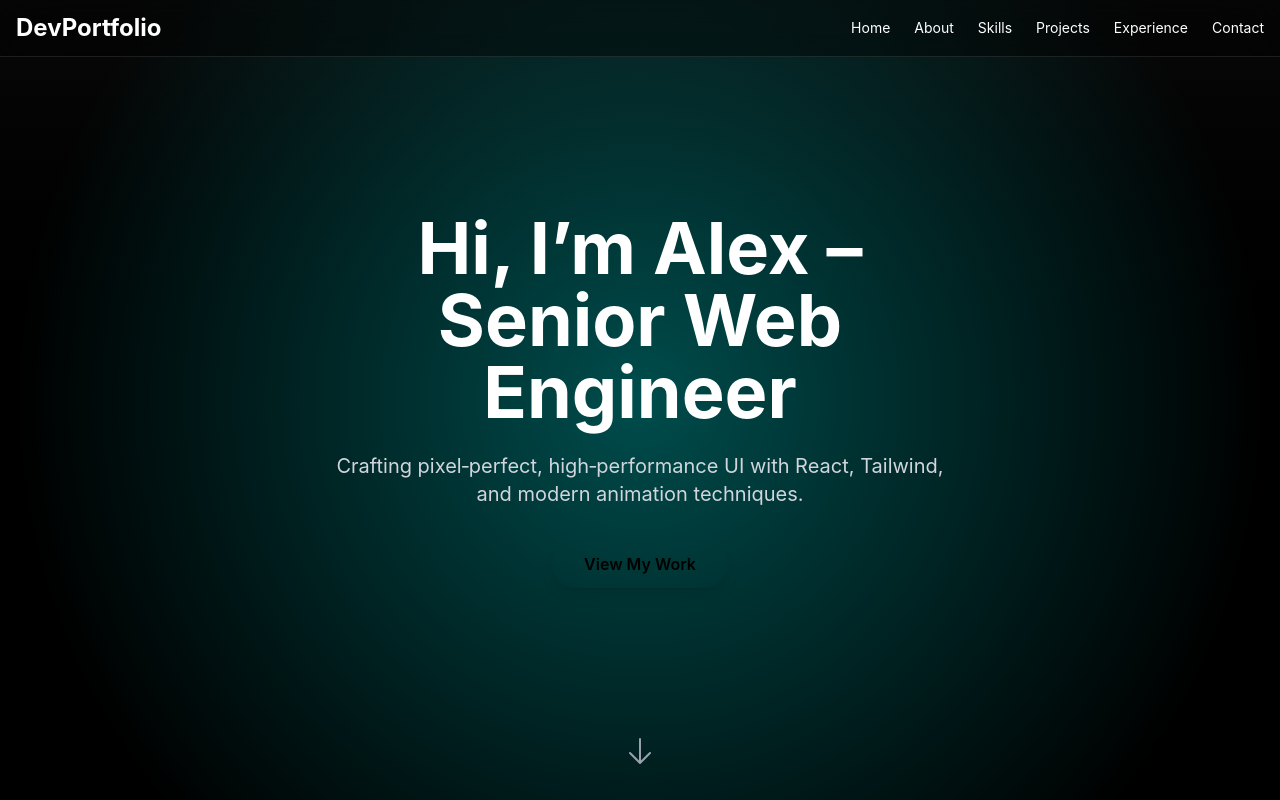
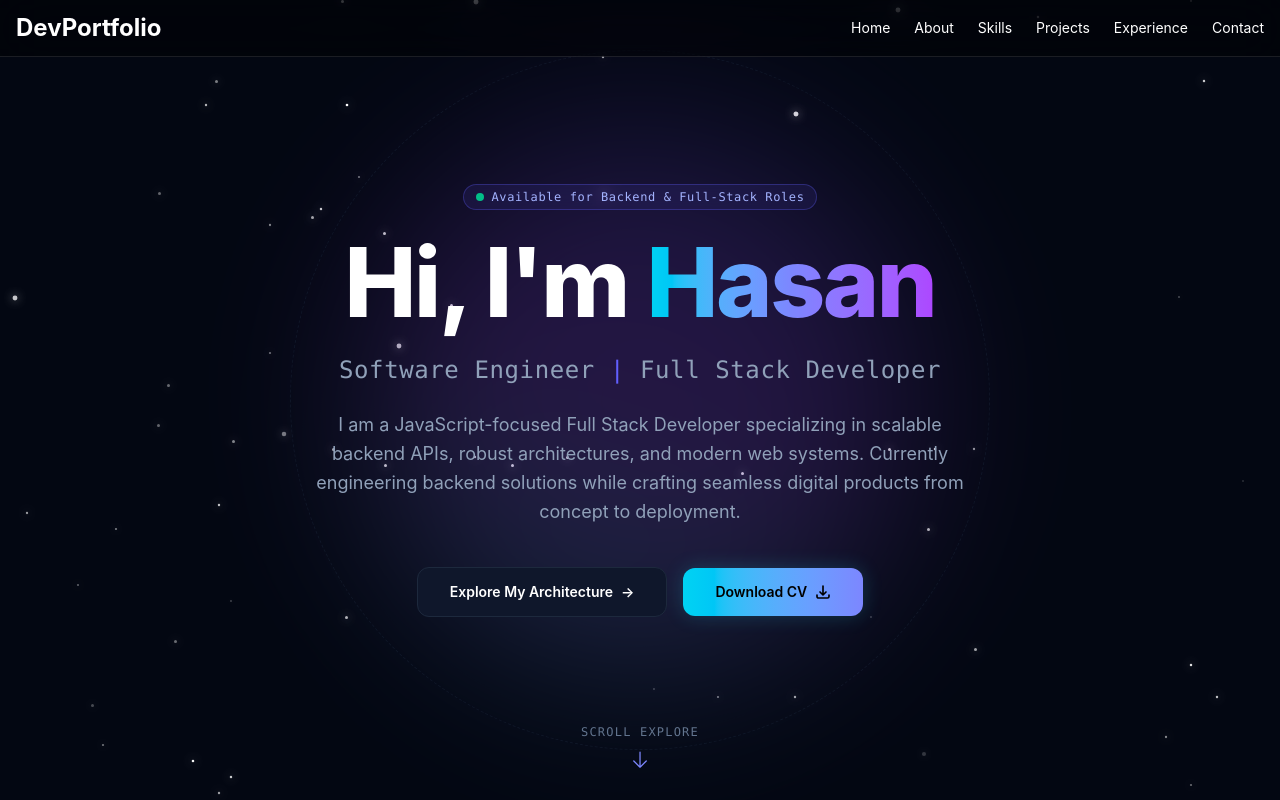
Before and after one commit to Ubaidullah-Hasan/porthfolio-v2, a React (Vite) app: page / in a window 1280 px wide. Shown: the top 800 px of the page. Built offline with nearby package versions, Linux system fonts and the light colour scheme.

Commit message:
Hero-redesign

```diff
--- a/src/App.jsx
+++ b/src/App.jsx
@@ -1,13 +1,14 @@
 import { motion, useAnimation } from "framer-motion";
 import { useEffect } from "react";
 import About from "./components/About";
-import Hero from "./components/Hero";
+// import Hero from "./components/Hero";
 import Navbar from "./components/Navbar";
 import Skills from './components/Skills';
 import Projects from './components/Projects';
 import Experience from './components/Experience';
-import Contact from './components/Contact';
 import Footer from './components/Footer';
+import Contact from "./components/contact/Contact";
+import Hero from "./components/Hero/Hero";
 
 /**
  * Root component – stitches all sections together.
--- /dev/null
+++ b/src/components/Hero/CosmicOrb.jsx
@@ -0,0 +1,28 @@
+import { motion } from 'framer-motion';
+
+export default function CosmicOrb() {
+  return (
+    <div className="absolute inset-0 flex items-center justify-center z-0 pointer-events-none">
+      {/* মেইন গ্লোয়িং কোর */}
+      <motion.div
+        className="w-[300px] h-[300px] md:w-[500px] md:h-[500px] rounded-full opacity-20 bg-gradient-to-tr from-indigo-500 via-purple-500 to-cyan-400 blur-[80px]"
+        animate={{
+          scale: [1, 1.15, 0.95, 1],
+          rotate: [0, 120, 240, 360],
+        }}
+        transition={{
+          repeat: Infinity,
+          duration: 15,
+          ease: "linear",
+        }}
+      />
+
+      {/* অরবিট রিং (সূক্ষ্ম মহাজাগতিক ভাইব দেওয়ার জন্য) */}
+      <motion.div
+        className="absolute w-[450px] h-[450px] md:w-[700px] md:h-[700px] border border-dashed border-slate-800/40 rounded-full"
+        animate={{ rotate: 360 }}
+        transition={{ repeat: Infinity, duration: 40, ease: "linear" }}
+      />
+    </div>
+  );
+}
--- /dev/null
+++ b/src/components/Hero/Hero.jsx
@@ -0,0 +1,38 @@
+import { motion } from 'framer-motion';
+import { ArrowDownIcon } from '@heroicons/react/24/solid';
+import StarField from './StarField';
+import CosmicOrb from './CosmicOrb';
+import HeroContent from './HeroContent';
+
+export default function Hero() {
+  return (
+    <section className="relative flex items-center justify-center min-h-screen bg-[#030712] overflow-hidden select-none">
+      {/* ১. ব্যাকগ্রাউন্ড অ্যানিমেটেড স্টারস */}
+      <StarField />
+
+      {/* ২. মহাজাগতিক গ্লোয়িং ওর্ব (Sun/Moon Concept) */}
+      <CosmicOrb />
+
+      {/* ৩. টেক্সট এবং কল-টু-অ্যাকশন কন্টেন্ট */}
+      <div className="relative z-10 w-full max-w-5xl px-6 mx-auto text-center">
+        <HeroContent />
+      </div>
+
+      {/* ৪. মডার্ন স্ক্রোল ইন্ডিকেটর */}
+      <motion.div
+        className="absolute bottom-8 left-1/2 -translate-x-1/2 flex flex-col items-center gap-2 cursor-pointer z-10"
+        initial={{ opacity: 0 }}
+        animate={{ opacity: 1 }}
+        transition={{ delay: 1.5, duration: 1 }}
+      >
+        <span className="text-xs uppercase tracking-widest text-slate-500 font-mono">Scroll Explore</span>
+        <motion.div
+          animate={{ y: [0, 8, 0] }}
+          transition={{ repeat: Infinity, duration: 2, ease: "easeInOut" }}
+        >
+          <ArrowDownIcon className="h-5 w-5 text-indigo-400" />
+        </motion.div>
+      </motion.div>
+    </section>
+  );
+}
--- /dev/null
+++ b/src/components/Hero/HeroContent.jsx
@@ -0,0 +1,84 @@
+import { motion } from 'framer-motion';
+// ArrowDownTrayIcon বা ArrowDownIcon যেকোনো একটি ব্যবহার করতে পারেন
+import { ArrowDownTrayIcon } from '@heroicons/react/24/outline';
+
+export default function HeroContent() {
+  return (
+    <div className="flex flex-col items-center justify-center">
+      {/* ছোট ব্যাজ */}
+      <motion.div
+        className="inline-flex items-center gap-2 px-3 py-1 mb-6 rounded-full border border-indigo-500/30 bg-indigo-500/10 text-indigo-300 text-xs font-mono tracking-wider backdrop-blur-sm"
+        initial={{ y: -20, opacity: 0 }}
+        animate={{ y: 0, opacity: 1 }}
+        transition={{ duration: 0.6 }}
+      >
+        <span className="w-2 h-2 rounded-full bg-emerald-400 animate-pulse" />
+        Available for Backend & Full-Stack Roles
+      </motion.div>
+
+      {/* মেইন হেডিং */}
+      <motion.h1
+        className="text-4xl sm:text-6xl md:text-8xl font-extrabold tracking-tight text-white mb-6"
+        initial={{ y: 20, opacity: 0 }}
+        animate={{ y: 0, opacity: 1 }}
+        transition={{ delay: 0.2, duration: 0.8 }}
+      >
+        Hi, I'm <span className="text-transparent bg-clip-text bg-gradient-to-r from-cyan-400 via-indigo-400 to-purple-500">Hasan</span>
+      </motion.h1>
+
+      {/* প্রফেশনাল টাইটেল */}
+      <motion.h2
+        className="text-lg sm:text-xl md:text-2xl font-medium tracking-wide text-slate-400 font-mono mb-6"
+        initial={{ y: 20, opacity: 0 }}
+        animate={{ y: 0, opacity: 1 }}
+        transition={{ delay: 0.4, duration: 0.8 }}
+      >
+        Software Engineer <span className="text-indigo-500">|</span> Full Stack Developer
+      </motion.h2>
+
+      {/* শর্ট সামারি */}
+      <motion.p
+        className="text-base md:text-lg text-slate-400 max-w-2xl mb-10 leading-relaxed font-sans"
+        initial={{ y: 20, opacity: 0 }}
+        animate={{ y: 0, opacity: 1 }}
+        transition={{ delay: 0.6, duration: 0.8 }}
+      >
+        I am a JavaScript-focused Full Stack Developer specializing in scalable backend APIs,
+        robust architectures, and modern web systems. Currently engineering backend solutions
+        while crafting seamless digital products from concept to deployment.
+      </motion.p>
+
+      {/* দুই বাটন একসাথে */}
+      <motion.div
+        className="flex flex-col sm:flex-row items-center justify-center gap-4 w-full sm:w-auto"
+        initial={{ scale: 0.9, opacity: 0 }}
+        animate={{ scale: 1, opacity: 1 }}
+        transition={{ delay: 0.8, duration: 0.6 }}
+      >
+        {/* ১. Explore My Architecture Button */}
+        <a
+          href="#projects"
+          className="relative group inline-flex items-center justify-center w-full sm:w-auto px-8 py-3.5 text-sm font-semibold text-white transition-all duration-300 rounded-xl overflow-hidden bg-slate-900 border border-slate-800 hover:border-indigo-500/50"
+        >
+          <div className="absolute inset-0 w-full h-full bg-gradient-to-r from-cyan-500 to-purple-600 opacity-0 group-hover:opacity-15 transition-opacity duration-500 blur-md" />
+          <span className="relative z-10 flex items-center gap-2">
+            Explore My Architecture
+            <span className="group-hover:translate-x-1 transition-transform duration-300">→</span>
+          </span>
+        </a>
+
+        {/* ২. Download CV Button */}
+        <a
+          href="../../assets/ubaidullah_hasan_CV.pdf"
+          download="ubaidullah_hasan_CV.pdf"
+          className="group inline-flex items-center justify-center w-full sm:w-auto px-8 py-3.5 text-sm font-semibold text-black bg-gradient-to-r from-cyan-400 to-indigo-400 hover:from-cyan-300 hover:to-indigo-300 rounded-xl transition-all duration-300 shadow-[0_0_20px_rgba(34,211,238,0.2)] hover:shadow-[0_0_25px_rgba(34,211,238,0.4)]"
+        >
+          <span className="flex items-center gap-2">
+            Download CV
+            <ArrowDownTrayIcon className="w-4 h-4 text-black stroke-[2.5] group-hover:translate-y-0.5 transition-transform duration-300" />
+          </span>
+        </a>
+      </motion.div>
+    </div>
+  );
+}
--- /dev/null
+++ b/src/components/Hero/StarField.jsx
@@ -0,0 +1,57 @@
+import { motion } from 'framer-motion';
+
+export default function StarField() {
+  // ৬০টি তারার জন্য অ্যারে
+  const totalStars = 60;
+  const stars = Array.from({ length: totalStars });
+
+  return (
+    <div className="absolute inset-0 z-0 overflow-hidden pointer-events-none">
+      {stars.map((_, index) => {
+        // র্যান্ডম পজিশন ও প্রপার্টিজ
+        const randomTop = Math.floor(Math.random() * 100);
+        const randomLeft = Math.floor(Math.random() * 100);
+        const randomDuration = 3 + Math.random() * 4;
+        const randomDelay = Math.random() * 5;
+
+        // কিছু তারকা বড় হবে (২px থেকে ৪px), কিছু ছোট থাকবে
+        const size = index % 3 === 0 ? '3px' : index % 5 === 0 ? '4px' : '2px';
+
+        // প্রতি ৩টি তারার মধ্যে ১টিকে বাম থেকে ডানে মুভ করানো হবে
+        const isMovingStar = index % 3 === 0;
+
+        return (
+          <motion.div
+            key={index}
+            className="absolute rounded-full bg-white shadow-[0_0_8px_rgba(255,255,255,0.8)]"
+            style={{
+              top: `${randomTop}%`,
+              left: `${isMovingStar ? '-5%' : `${randomLeft}%`}`,
+              width: size,
+              height: size,
+            }}
+            animate={
+              isMovingStar
+                ? {
+                    // বাম থেকে ডানে মুভিং অ্যানিমেশন
+                    left: ['-5%', '105%'],
+                    opacity: [0, 0.8, 0.8, 0],
+                  }
+                : {
+                    // জায়গায় দাঁড়িয়ে মিটিমিটি জ্বলার অ্যানিমেশন
+                    opacity: [0.1, 1, 0.1],
+                    scale: [1, 1.3, 1],
+                  }
+            }
+            transition={{
+              repeat: Infinity,
+              duration: isMovingStar ? 8 + Math.random() * 7 : randomDuration,
+              delay: randomDelay,
+              ease: "linear",
+            }}
+          />
+        );
+      })}
+    </div>
+  );
+}
```
Also changed, not shown: 1 other file (tests, documents, lock files or other folders).
